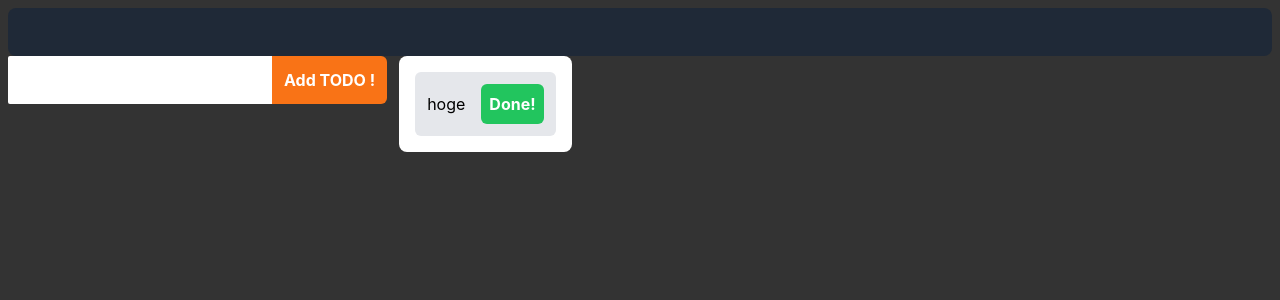
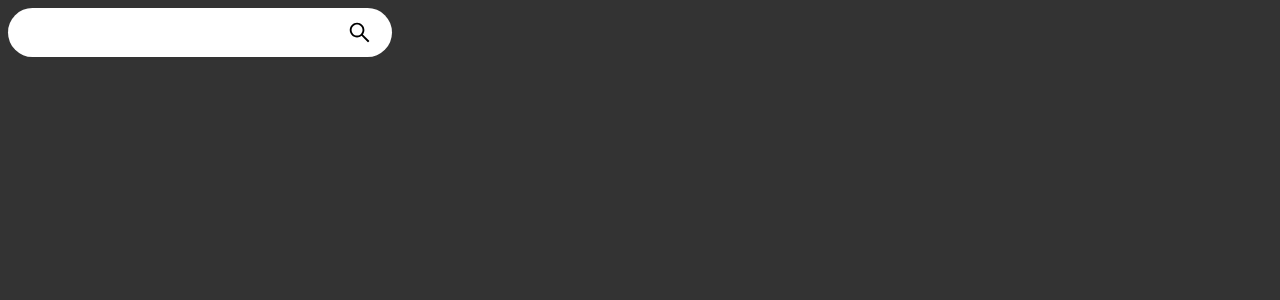
Before and after one commit to takaodaze/navi, a React (Vite) app: page / in a window 1280 px wide. Shown: the top 300 px of the page. Built offline with nearby package versions, Linux system fonts and the light colour scheme.

Commit message:
create search input

```diff
--- a/package.json
+++ b/package.json
@@ -11,6 +11,7 @@
     "dependencies": {
         "react": "^18.0.0",
         "react-dom": "^18.0.0",
+        "react-icons": "^4.3.1",
         "recoil": "^0.7.3-alpha.1"
     },
     "devDependencies": {
--- a/src/App.tsx
+++ b/src/App.tsx
@@ -1,11 +1,9 @@
-import { ChatInput } from "./components/ChatInput";
-import { Todo } from "./components/TODO/Todo";
+import { SearchInput } from "./components/SearchInput";
 
 export const App = () => {
     return (
         <div className="p-2">
-            <ChatInput />
-            <Todo />
+            <SearchInput />
         </div>
     );
 };
--- /dev/null
+++ b/src/components/SearchIcon.tsx
@@ -0,0 +1,12 @@
+import { AiOutlineSearch } from "react-icons/ai";
+
+type Props = {
+    onClick?: () => void;
+};
+export const SearchButton = (props: Props) => {
+    return (
+        <div onClick={props.onClick}>
+            <AiOutlineSearch size={25} />
+        </div>
+    );
+};
--- /dev/null
+++ b/src/components/SearchInput.tsx
@@ -0,0 +1,23 @@
+import { useState } from "react";
+import { SearchButton } from "./SearchIcon";
+
+export const SearchInput = () => {
+    const [value, setValue] = useState("");
+
+    return (
+        <div className="w-96">
+            <div className="flex items-center justify-between rounded-full bg-white px-5 py-3">
+                <input
+                    className="w-full outline-none"
+                    type="text"
+                    value={value}
+                    onChange={(e) => {
+                        const v = e.target.value;
+                        setValue(v);
+                    }}
+                />
+                <SearchButton />
+            </div>
+        </div>
+    );
+};
```
Also changed, not shown: 1 other file (tests, documents, lock files or other folders).
